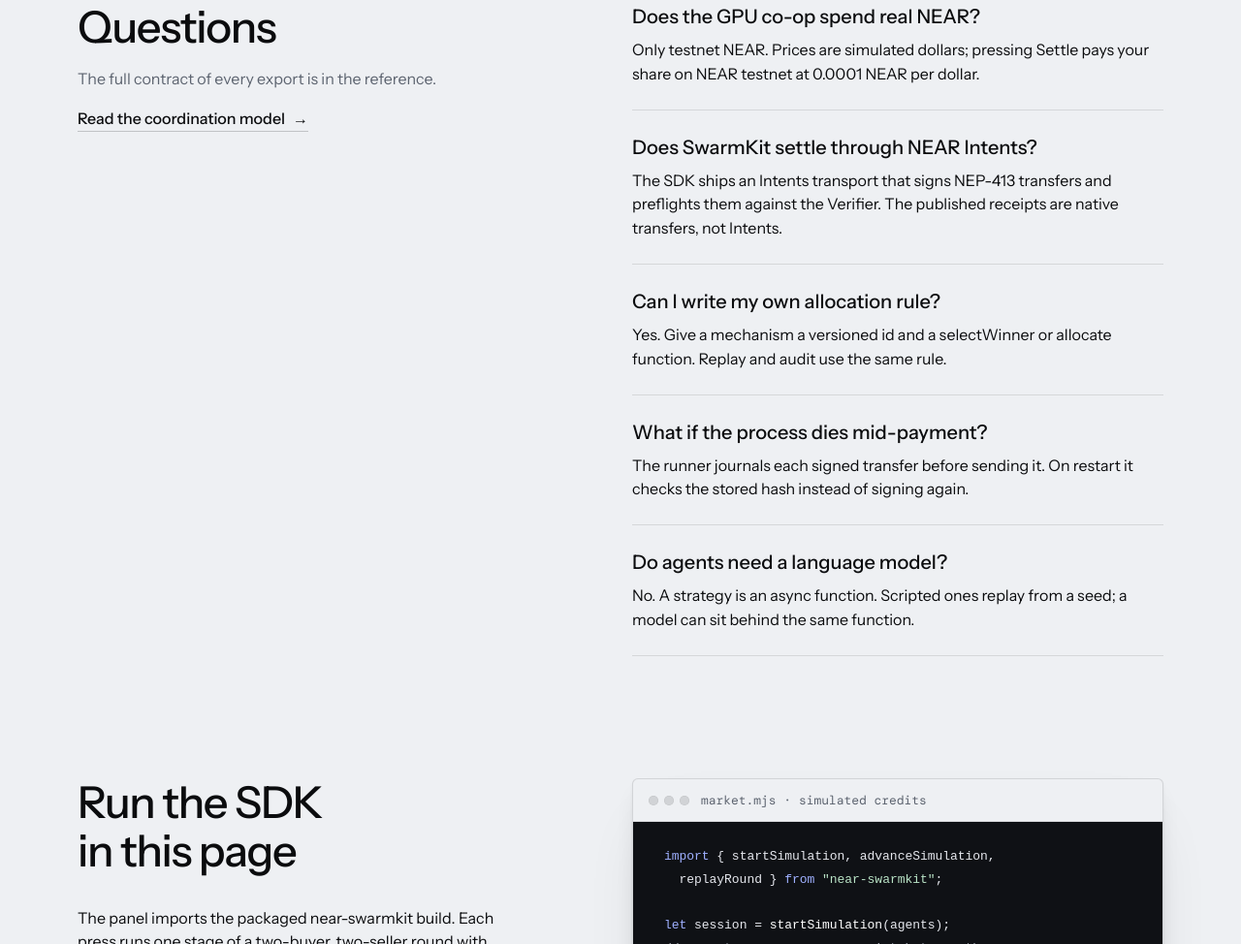
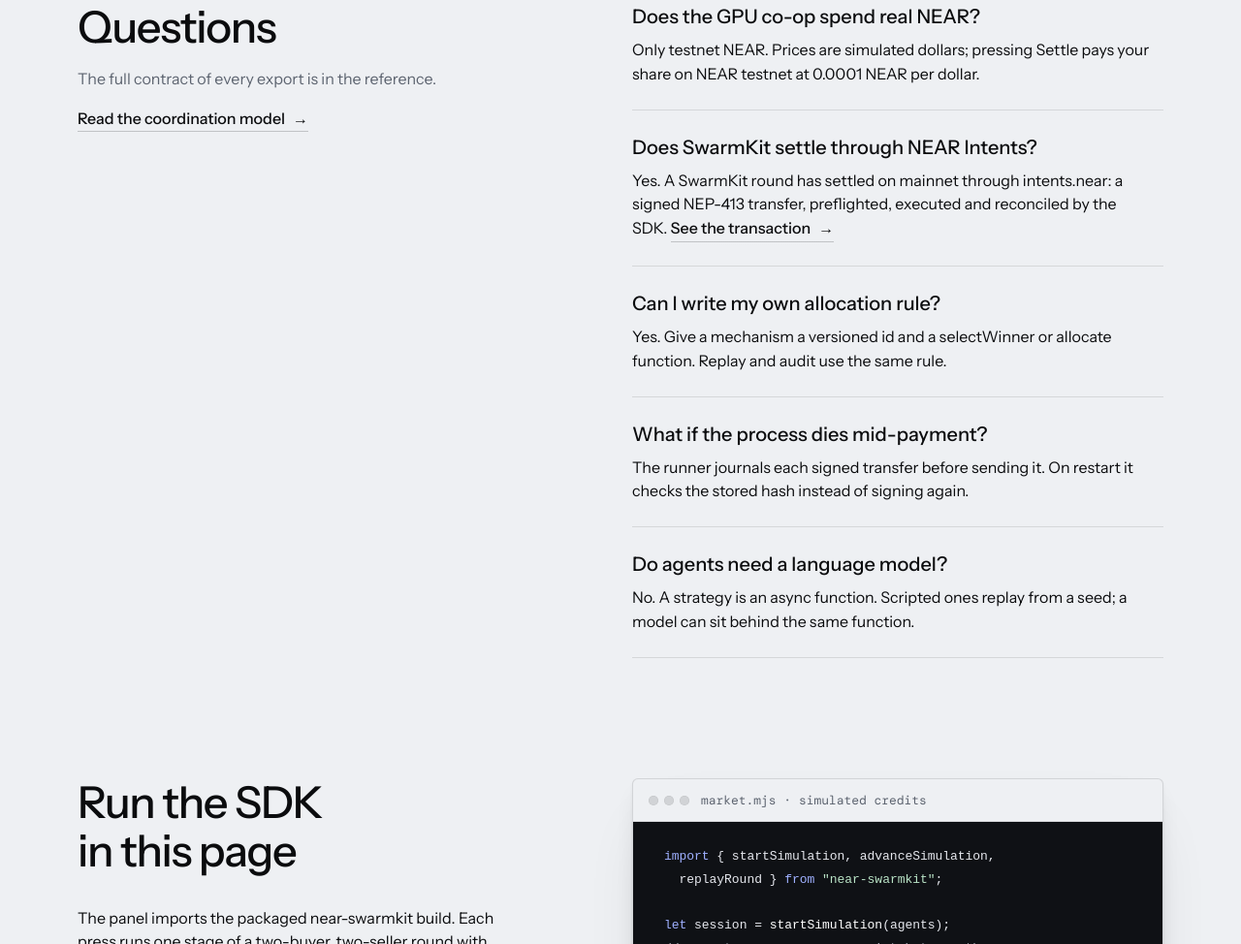
Before and after one commit to mikemoulder/swarmkit-site, a plain HTML site: page index.html in a window 1280 px wide. Shown: the part 4117-5091 px from the top of the page at 97% size. Drawn offline with nearby package versions, Linux system fonts and the light colour scheme.

Commit message:
feat: NEAR Intents settlement on mainnet, verified and documented
A sealed SwarmKit round settled through intents.near for 0.001 wNEAR
(tx DHs7dV52LkYyme7mCpKYx7eBERuJN8ZdZiAyoxybAvPE): NEP-413 intent
preflighted with simulate_intents, executed via execute_intents,
reconciled by the SDK as confirmed, audit matched. Evidence published
without keys; README, site FAQ and co-op updated.

Co-Authored-By: Claude Opus 5.5 <noreply@anthropic.com>

```diff
--- a/index.html
+++ b/index.html
@@ -284,7 +284,7 @@
         </div>
         <div class="faq span-6 start-7">
           <div class="faq__item"><h3>Does the GPU co-op spend real NEAR?</h3><p>Only testnet NEAR. Prices are simulated dollars; pressing Settle pays your share on NEAR testnet at 0.0001 NEAR per dollar.</p></div>
-          <div class="faq__item"><h3>Does SwarmKit settle through NEAR Intents?</h3><p>The SDK ships an Intents transport that signs NEP-413 transfers and preflights them against the Verifier. The published receipts are native transfers, not Intents.</p></div>
+          <div class="faq__item"><h3>Does SwarmKit settle through NEAR Intents?</h3><p>Yes. A SwarmKit round has settled on mainnet through intents.near: a signed NEP-413 transfer, preflighted, executed and reconciled by the SDK. <a class="link" href="https://nearblocks.io/txns/DHs7dV52LkYyme7mCpKYx7eBERuJN8ZdZiAyoxybAvPE">See the transaction</a></p></div>
           <div class="faq__item"><h3>Can I write my own allocation rule?</h3><p>Yes. Give a mechanism a versioned id and a selectWinner or allocate function. Replay and audit use the same rule.</p></div>
           <div class="faq__item"><h3>What if the process dies mid-payment?</h3><p>The runner journals each signed transfer before sending it. On restart it checks the stored hash instead of signing again.</p></div>
           <div class="faq__item"><h3>Do agents need a language model?</h3><p>No. A strategy is an async function. Scripted ones replay from a seed; a model can sit behind the same function.</p></div>
```
